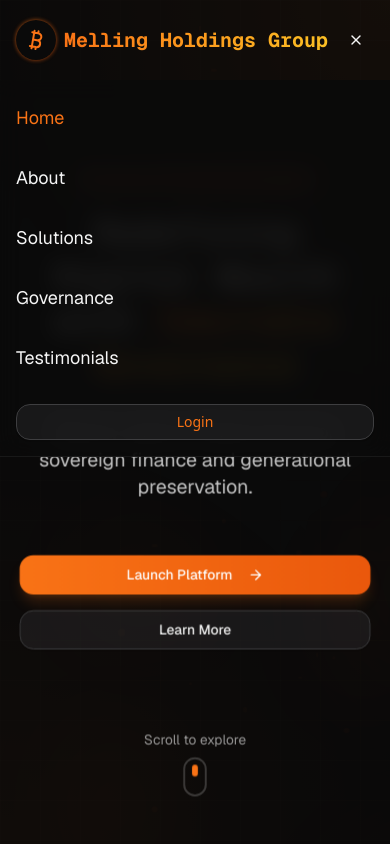
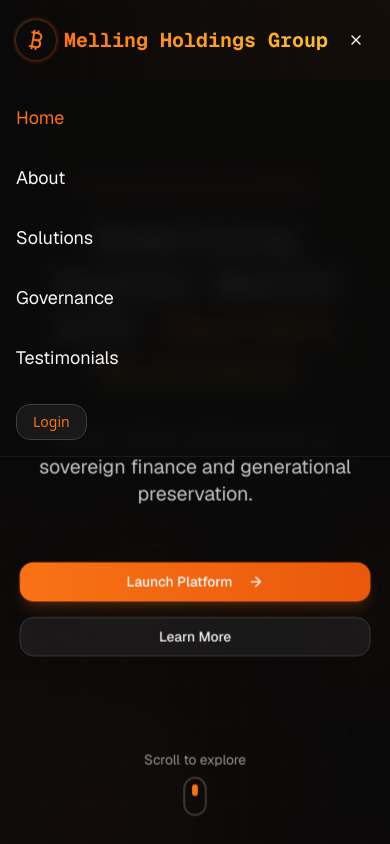
Before and after one commit to AshleyMelling/melling-holdings-group, a Next.js app in the folder frontend/: page / in a window 390 px wide. Both pictures are taken after a click on the button 356 px from the left and 40 px from the top of the page. Shown: the top 844 px of the page. Built offline with nearby package versions, Linux system fonts and the light colour scheme.

Commit message:
Fix mobile scroll indicator positioning: use fixed positioning and increased safe area offset

```diff
--- a/frontend/src/app/page.tsx
+++ b/frontend/src/app/page.tsx
@@ -204,11 +204,11 @@
         ref={(el: HTMLElement | null) => {
           sectionsRef.current.home = el;
         }}
-        className="relative min-h-screen flex items-start"
+        className="relative min-h-screen flex items-center justify-center pb-20 md:pb-32"
         style={{ opacity, scale }}
       >
         <div className="relative z-10 w-full max-w-7xl mx-auto px-4">
-          <div className="mt-40 md:mt-48 max-w-4xl mx-auto text-center space-y-8">
+          <div className="mt-16 md:mt-40 max-w-4xl mx-auto text-center space-y-8">
             <motion.div
               initial={{ opacity: 0, y: 20 }}
               animate={{ opacity: 1, y: 0 }}
@@ -265,7 +265,7 @@
           initial={{ opacity: 0 }}
           animate={{ opacity: 1 }}
           transition={{ duration: 0.6, delay: 1 }}
-          className="absolute bottom-10 left-1/2 transform -translate-x-1/2 flex flex-col items-center"
+          className="fixed left-1/2 transform -translate-x-1/2 flex flex-col items-center bottom-[calc(env(safe-area-inset-bottom)+20px)] md:bottom-10 z-50"
         >
           <span className="text-sm text-[#f5f5f5]/60 mb-2 font-sans">
             Scroll to explore
--- a/frontend/src/components/SiteHeader.tsx
+++ b/frontend/src/components/SiteHeader.tsx
@@ -3,14 +3,12 @@
 import React, { useState } from "react";
 import { motion, AnimatePresence } from "framer-motion";
 import { Bitcoin, Menu, X } from "lucide-react";
+import Link from "next/link";
 import { Button } from "@/components/ui/button";
 import { cn } from "@/lib/utils";
-import { LoginForm } from "@/components/login-form";
-import * as Dialog from "@radix-ui/react-dialog";
 
 /**
  * The shared type of all valid section IDs.
- * Must match what your page uses (e.g. "home", "about", "solutions", etc.)
  */
 export type SectionKey =
   | "home"
@@ -43,9 +41,6 @@
   const setMobileMenuOpen =
     externalSetMobileMenuOpen || setInternalMobileMenuOpen;
 
-  // Local state now for the dialog
-  const [loginModalOpen, setLoginModalOpen] = useState(false);
-
   return (
     <>
       <header
@@ -58,6 +53,8 @@
       >
         <div className="w-full max-w-7xl mx-auto px-4 flex h-20 items-center justify-between">
           {/* Logo */}
+          <div className="flex items-center gap-2 cursor-pointer">
+            <Link href="/">
               <div className="flex items-center gap-2">
                 <div className="relative h-10 w-10">
                   <div className="absolute inset-0 bg-gradient-to-br from-[#f97316] to-[#ea580c] rounded-full opacity-70 blur-[2px]" />
@@ -68,6 +65,8 @@
                 <span className="text-xl font-serif font-bold bg-clip-text text-transparent bg-gradient-to-r from-[#f97316] to-[#fbbf24]">
                   Melling Holdings Group
                 </span>
+              </div>
+            </Link>
           </div>
 
           {/* Desktop Navigation */}
@@ -100,47 +99,15 @@
                 />
               </button>
             ))}
-            {/* Login button for desktop opens the dialog */}
-            <Dialog.Root open={loginModalOpen} onOpenChange={setLoginModalOpen}>
-              <Dialog.Trigger asChild>
+            {/* Login button for desktop navigates to the login page */}
+            <Link href="/login" passHref>
               <Button
                 variant="outline"
                 className="border-[#f97316] text-[#f97316] hover:bg-[#f97316]/10 hover:text-[#f97316] transition-all duration-300"
               >
                 Login
               </Button>
-              </Dialog.Trigger>
-              <Dialog.Portal>
-                {/* Dimmed overlay */}
-                <Dialog.Overlay className="fixed inset-0 z-50 bg-black bg-opacity-50" />
-
-                {/* Dialog content container */}
-                <Dialog.Content
-                  // Position the dialog in the center
-                  className="fixed z-50 top-1/2 left-1/2 w-full max-w-md p-6
-               bg-[#0a0a0a]/90 text-[#f5f5f5]
-               rounded-lg shadow-xl transform -translate-x-1/2 -translate-y-1/2
-               border border-[#333] backdrop-blur-sm"
-                >
-                  <Dialog.Title className="text-2xl font-serif font-bold mb-4">
-                    Login
-                  </Dialog.Title>
-
-                  {/* Replace with your actual <LoginForm> */}
-                  <LoginForm />
-
-                  {/* Close button in top-right corner */}
-                  <Dialog.Close asChild>
-                    <button
-                      className="absolute top-2 right-2 text-[#f5f5f5]/70 hover:text-[#f97316] transition-colors"
-                      aria-label="Close"
-                    >
-                      <X className="h-5 w-5" />
-                    </button>
-                  </Dialog.Close>
-                </Dialog.Content>
-              </Dialog.Portal>
-            </Dialog.Root>
+            </Link>
           </nav>
 
           {/* Mobile Menu Button */}
@@ -191,34 +158,15 @@
                     {item.name}
                   </button>
                 ))}
-                {/* Mobile Login: also using the Radix Dialog trigger */}
-                <Dialog.Root
-                  open={loginModalOpen}
-                  onOpenChange={setLoginModalOpen}
-                >
-                  <Dialog.Trigger asChild>
+                {/* Mobile Login button navigates to the login page */}
+                <Link href="/login" passHref>
                   <Button
                     variant="outline"
                     className="mt-2 border-[#f97316] text-[#f97316] hover:bg-[#f97316]/10 hover:text-[#f97316] transition-all duration-300"
                   >
                     Login
                   </Button>
-                  </Dialog.Trigger>
-                  <Dialog.Portal>
-                    <Dialog.Overlay className="fixed inset-0 z-50 bg-black bg-opacity-50" />
-                    <Dialog.Content className="fixed z-50 top-1/2 left-1/2 w-full max-w-md p-6 bg-white rounded-lg shadow-lg transform -translate-x-1/2 -translate-y-1/2">
-                      <Dialog.Title className="text-xl font-bold mb-4">
-                        Login
-                      </Dialog.Title>
-                      <LoginForm />
-                      <Dialog.Close asChild>
-                        <button className="absolute top-2 right-2 text-gray-700 font-bold">
-                          X
-                        </button>
-                      </Dialog.Close>
-                    </Dialog.Content>
-                  </Dialog.Portal>
-                </Dialog.Root>
+                </Link>
               </div>
             </motion.div>
           )}
```
Lines whose indentation alone changed are shown as unchanged.
